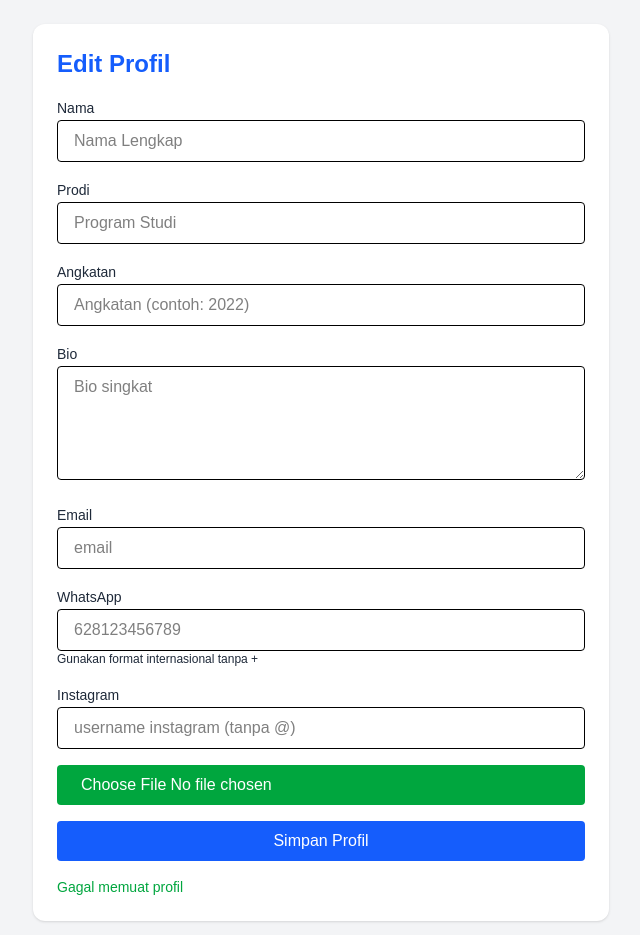
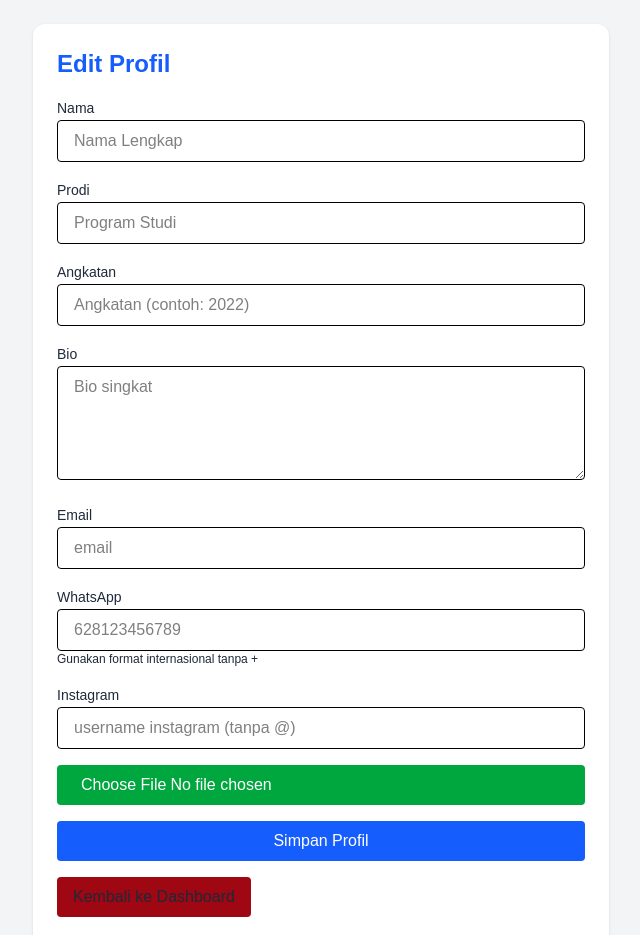
Before and after one commit to l200240229/frontend, a Next.js app: page /profile in a window 1280 px wide. Shown: the top 935 px of the page, without its empty margins (319-959 px from the left). Built offline with nearby package versions, Linux system fonts and the light colour scheme; no server answers; sample sign-in values are in the browser's storage.

Commit message:
menambahkan tombol kembali

```diff
--- a/app/dashboard/page.tsx
+++ b/app/dashboard/page.tsx
@@ -7,7 +7,6 @@
 import TalentProfileView from "@/components/TalentProfileView";
 import { usePathname } from "next/navigation";
 import { useRouter } from "next/navigation";
-import TalentSkeleton from "@/components/TalentSkeleton";
 
 const handleDownloadCV = async () => {
   const token = localStorage.getItem("access_token");
@@ -43,17 +42,6 @@
     const [profileActive, setProfileActive] = useState<boolean | null>(null);
     const pathname = usePathname();
     const router = useRouter();
-    const [reloadKey, setReloadKey] = useState(0);
-
-    useEffect(() => {
-    const handleFocus = () => {
-        setReloadKey((k) => k + 1);
-    };
-
-    window.addEventListener("focus", handleFocus);
-    return () => window.removeEventListener("focus", handleFocus);
-    }, []);
-
 
 
     useEffect(() => {
@@ -198,9 +186,7 @@
                                 Preview Talents Public
                             </h2>
 
-                            {loading ? (
-                                <TalentSkeleton />
-                            ) : talent && talent.username ? (
+                            {talent && talent.username ? (
                                 <div className="border rounded-xl overflow-hidden">
                                     <TalentProfileView talent={talent} />
                                 </div>
--- a/app/experiences/page.tsx
+++ b/app/experiences/page.tsx
@@ -202,6 +202,14 @@
               >
                 {editingId ? "Update Pengalaman" : "Tambah Pengalaman"}
               </button>
+              <button
+                type="button"
+                onClick={() => router.push("/dashboard")}
+                className="bg-red-800 text-gray-800 px-4 py-2 rounded hover:bg-gray-300"
+              >
+                Kembali ke Dashboard
+              </button>
+
 
               {editingId && (
                 <button
--- a/app/profile/page.tsx
+++ b/app/profile/page.tsx
@@ -243,6 +243,15 @@
                 {saving ? "Menyimpan..." : "Simpan Profil"}
               </button>
 
+              <button
+                type="button"
+                onClick={() => router.push("/dashboard")}
+                className="bg-red-800 text-gray-800 px-4 py-2 rounded hover:bg-gray-300"
+              >
+                Kembali ke Dashboard
+              </button>
+
+
               {message && (
                 <p className="text-sm text-green-600 font-medium">
                   {message}
--- a/app/skills/page.tsx
+++ b/app/skills/page.tsx
@@ -3,6 +3,7 @@
 import { useEffect, useState } from "react";
 import ProtectedRoute from "@/components/ProtectedRoute";
 import { apiFetch } from "@/lib/api";
+import { useRouter } from "next/navigation";
 
 type Skill = {
   id: number;
@@ -12,6 +13,7 @@
 
 export default function SkillsPage() {
   const [skills, setSkills] = useState<Skill[]>([]);
+  const router = useRouter();
   const [form, setForm] = useState({
     nama_skill: "",
     level: "",
@@ -141,6 +143,13 @@
             >
               {editingId ? "Update Skill" : "Tambah Skill"}
             </button>
+            <button
+              type="button"
+              onClick={() => router.push("/dashboard")}
+              className="bg-red-800 text-gray-800 px-4 py-2 rounded hover:bg-gray-300"
+            >
+              Kembali ke Dashboard
+            </button>
 
             {message && (
               <p className="text-sm text-gray-600">{message}</p>
```
